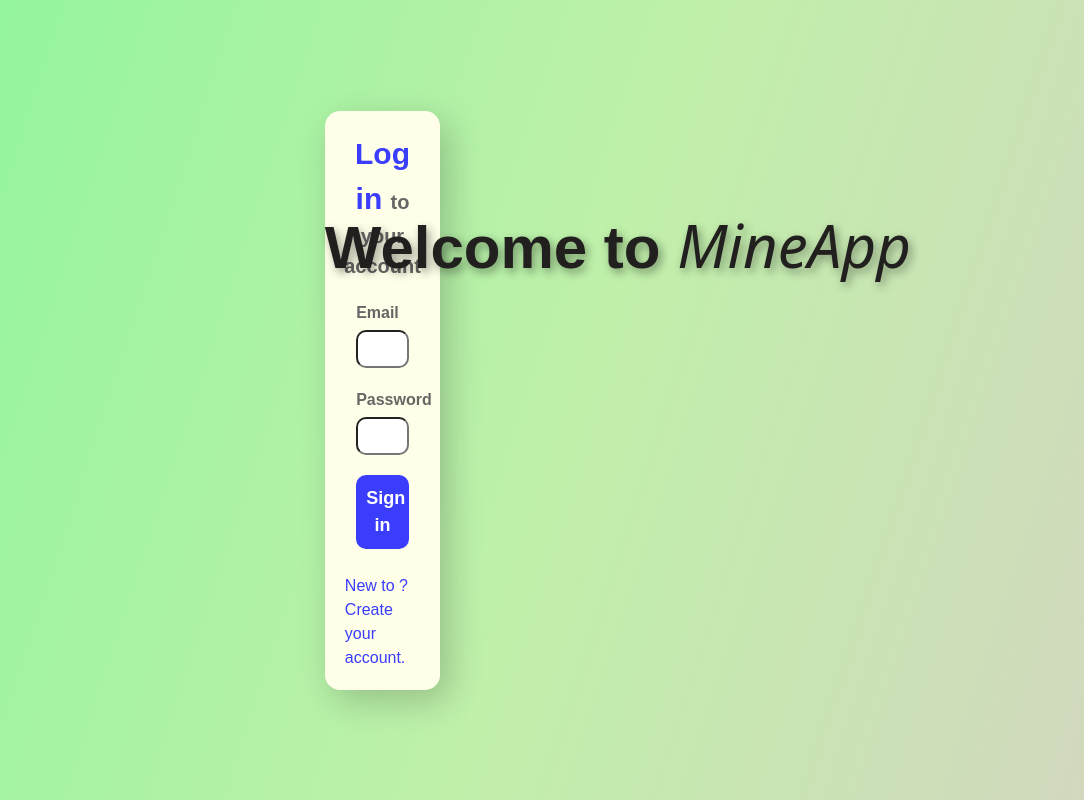
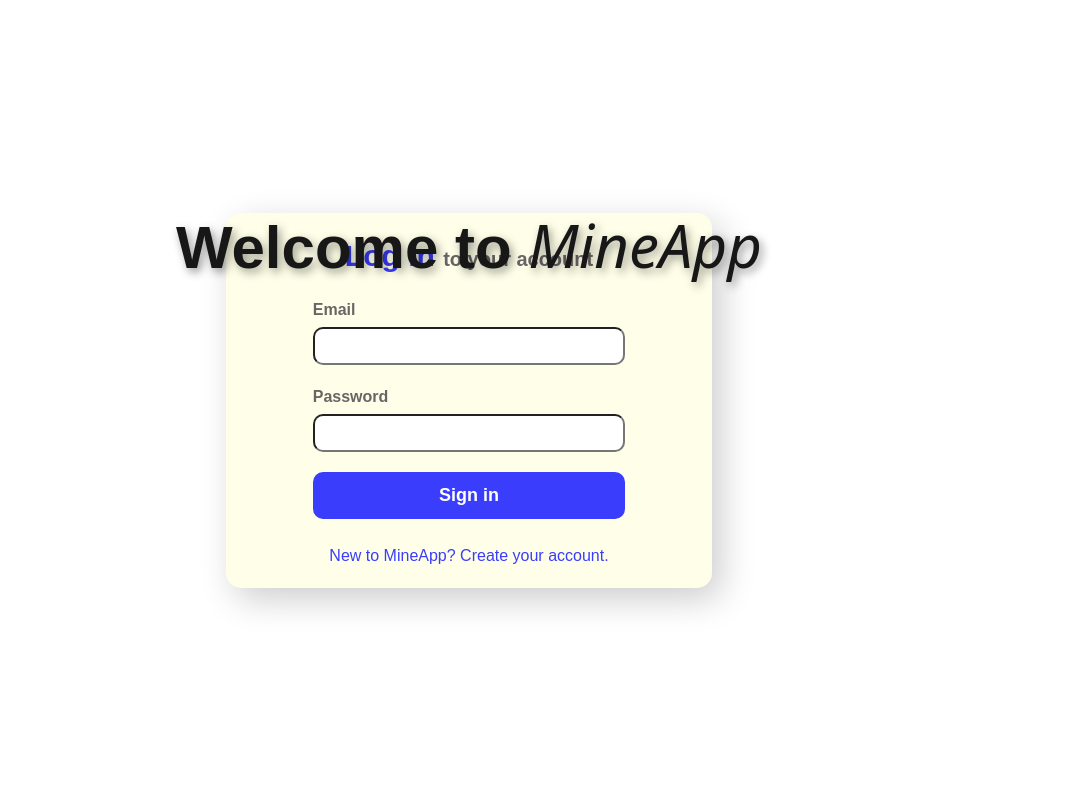
Before and after one commit to saadkhairullah/TXUML, a Next.js app in the folder tx-uml/: page /login in a window 1280 px wide. Shown: the whole page, without its empty margins (171-1255 px from the left). Built offline with nearby package versions, Linux system fonts and the light colour scheme; a web font is replaced by a local one.

Commit message:
try fixing error

```diff
--- a/tx-uml/app/login/page.tsx
+++ b/tx-uml/app/login/page.tsx
@@ -3,24 +3,35 @@
 const login = () => {
     //  pages"login page lives inside the two divs
   return (
-    <div>
-      <h1>Welcome to <span className="logo">MineApp</span></h1>
+     <div className="login-page">
+      <h1>
+        Welcome to <span className="logo">MineApp</span>
+      </h1>
       <form action="/submit" className="join-form">
-      <h2><span>Log in </span>to your account</h2>
+        <h2>
+          <span>Log in </span>to your account
+        </h2>
         <div className="input-group">
-        <label for="">Email</label>
+          <label>Email</label>
           <input type="text" />
         </div>
         <div className="input-group">
-        <label for="">Password</label>
+          <label>Password</label>
           <input type="password" />
         </div>
         <div className="input-group">
-        <button type="submit" className="btn">Sign in</button>
+          <button type="submit" className="btn">
+            Sign in
+          </button>
+
+
         </div>
-      <a href="" className="register">New to ? Create your account.</a>
+        <a href="/signup" className="register">
+          New to MineApp? Create your account.
+        </a>
       </form>
     </div>
+
   )
 }
 
--- a/tx-uml/app/login/style.css
+++ b/tx-uml/app/login/style.css
@@ -13,7 +13,7 @@
   --primary-color: rgb(58, 61, 252);
   --secondary-color: #ffffe9;
 }
-body {
+/* body {
   background: linear-gradient(108deg,rgba(147, 245, 157, 1) 10%, rgba(192, 240, 170, 1) 57%, rgba(209, 214, 188, 0.97) 100%);
   color: var(--text-color);
   font-size: 16px;
@@ -26,7 +26,7 @@
   align-items: center;
   justify-content: center;
   position: relative;
-}
+} */
 h1 {
   font-size: 60px;
   position: absolute;
@@ -124,3 +124,15 @@
     font-size: 60px;
     font-style: italic;
 }
+.login-page {
+  display: flex;
+  flex-direction: column;
+  align-items: center;
+  justify-content: center;
+  padding: 2rem;
+  min-height: 100vh;
+}
+.login-page h1 {
+  margin-bottom: 2rem;
+  text-align: center;
+}
--- a/tx-uml/app/page.module.css
+++ b/tx-uml/app/page.module.css
@@ -1,4 +1,4 @@
- .page {
+.page {
   --gray-rgb: 0, 0, 0;
   --gray-alpha-200: rgba(var(--gray-rgb), 0.08);
   --gray-alpha-100: rgba(var(--gray-rgb), 0.05);
@@ -109,7 +109,7 @@
 }
 
 /* Enable hover only on non-touch devices */
- @media (hover: hover) and (pointer: fine) {
+@media (hover: hover) and (pointer: fine) {
   a.primary:hover {
     background: var(--button-primary-hover);
     border-color: transparent;
```
Also changed, not shown: tx-uml/app/about/page.tsx (+29 -19 lines), tx-uml/app/components/map/map.css (+10 -6 lines). Lines whose indentation alone changed are shown as unchanged.
